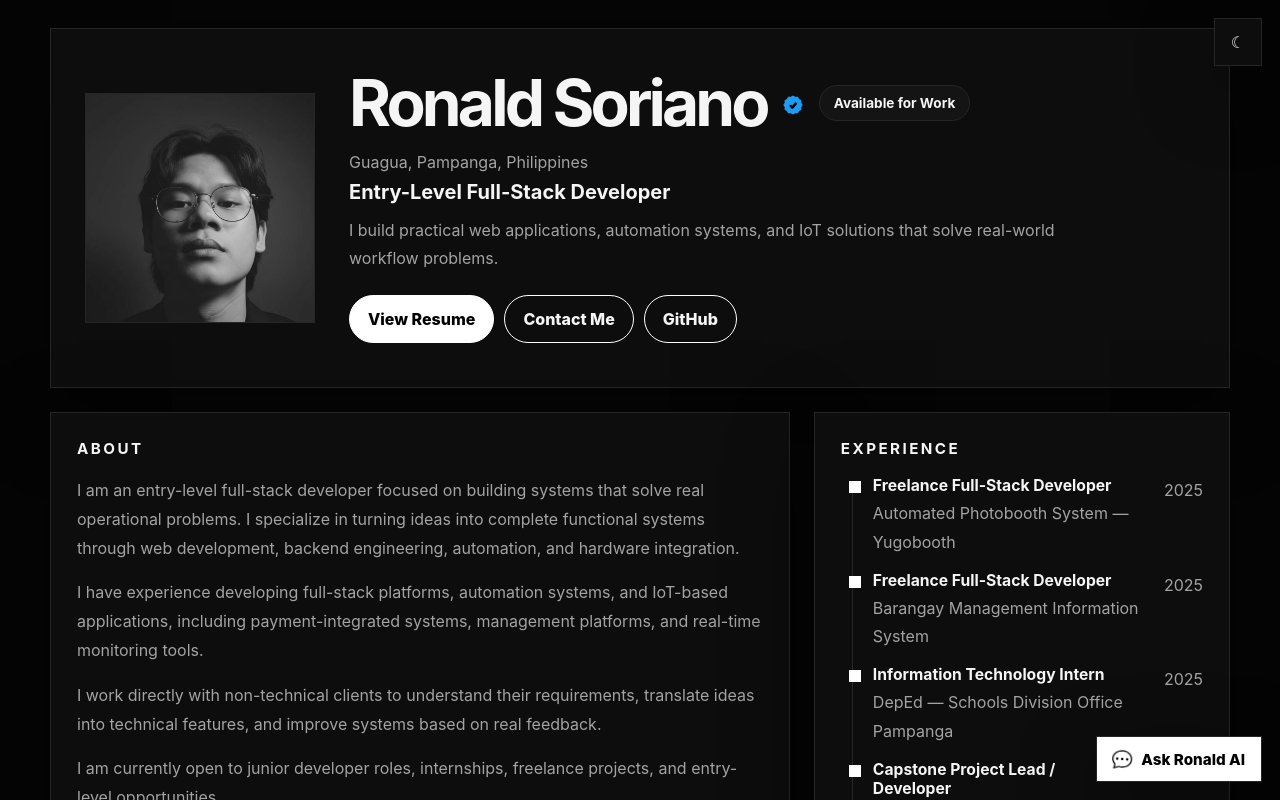
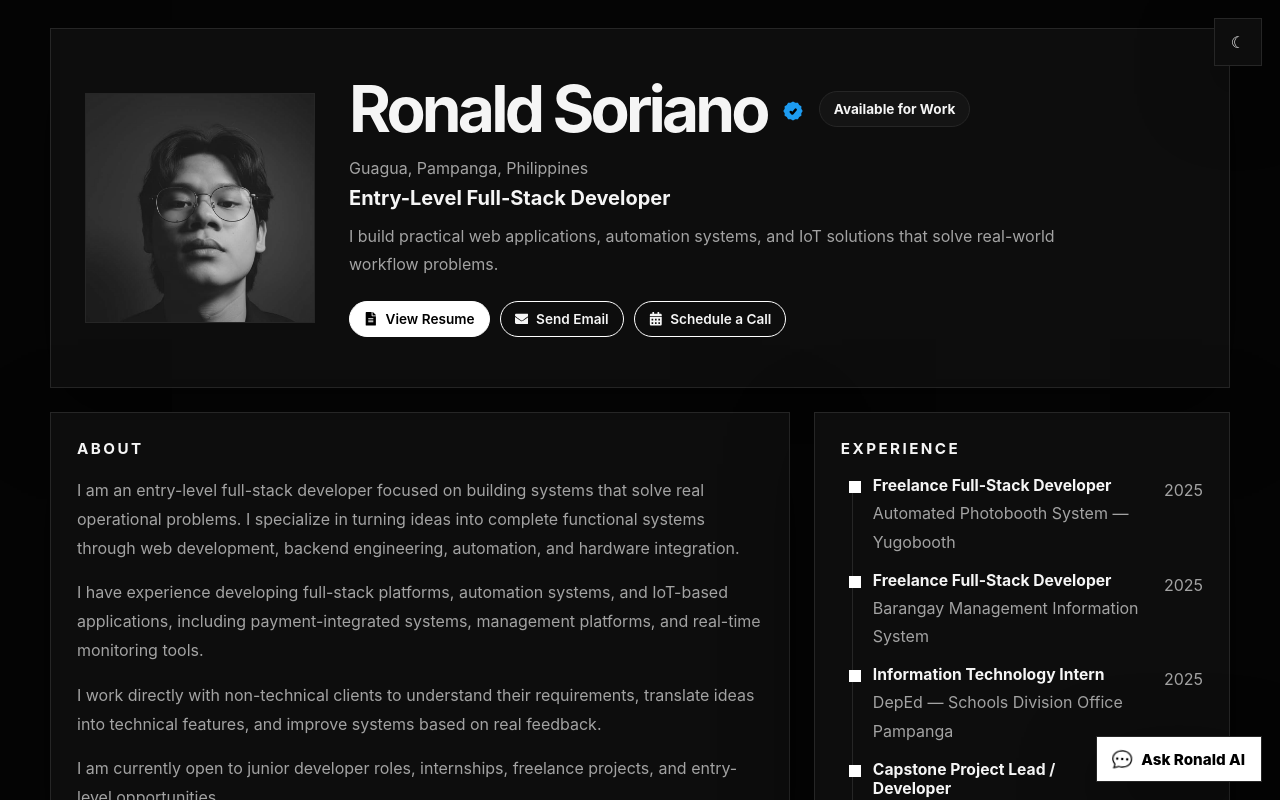
Before and after one commit to Nald27/ronaldsoriano-portfolio, a React (Vite) app: page / in a window 1280 px wide. Shown: the top 800 px of the page. Built offline with nearby package versions, Linux system fonts and the light colour scheme.

Commit message:
Adjusted the size of hero-actions buttons and change the github button to Schedule a call - integrated the calendly.com

```diff
--- a/src/App.css
+++ b/src/App.css
@@ -201,19 +201,23 @@ html.dark .slider-image {
   gap: 10px;
 }
 
+
 .btn {
   display: inline-flex;
   justify-content: center;
   align-items: center;
-  min-height: 46px;
-  padding: 13px 18px;
-  border-radius: 999px;
-  font-weight: 800;
+
+  min-height: 36px;        /* smaller height */
+  padding: 8px 14px;       /* less padding */
+
+  border-radius: 100px;        /* ❌ remove rounded */
+  font-size: 0.85rem;      /* smaller text */
+  font-weight: 600;        /* lighter text */
+
   border: 1px solid var(--accent);
   cursor: pointer;
   text-align: center;
 }
-
 .btn:hover {
   transform: translateY(-2px);
 }
--- a/src/App.jsx
+++ b/src/App.jsx
@@ -3,6 +3,7 @@ import { FaGithub, FaLinkedin, FaInstagram } from "react-icons/fa";
 import { FaAward } from "react-icons/fa";
 import { BsChatDots } from "react-icons/bs";
 import { IoSend } from "react-icons/io5";
+import { FaFileAlt, FaEnvelope, FaCalendarAlt } from "react-icons/fa";
 import "./App.css";
 
 const sessionId = localStorage.getItem("chatSession") || crypto.randomUUID();
@@ -226,6 +227,7 @@ useEffect(() => {
               target="_blank"
               rel="noreferrer"
             >
+              <FaFileAlt style={{ marginRight: "8px" }} />
               View Resume
             </a>
 
@@ -233,16 +235,18 @@ useEffect(() => {
               className="btn btn-secondary"
               href="mailto:ronaldsoriano2727@gmail.com"
             >
-                Contact Me
+              <FaEnvelope style={{ marginRight: "8px" }} />
+              Send Email
             </a>
 
             <a
               className="btn btn-secondary"
-                href="https://github.com/Nald27"
+              href="https://calendly.com/ronaldsoriano2727/15-minute-meeting"
               target="_blank"
               rel="noreferrer"
             >
-                GitHub
+              <FaCalendarAlt style={{ marginRight: "8px" }} />
+              Schedule a Call
             </a>
           </div>
           </div>
```
Lines whose indentation alone changed are shown as unchanged.
